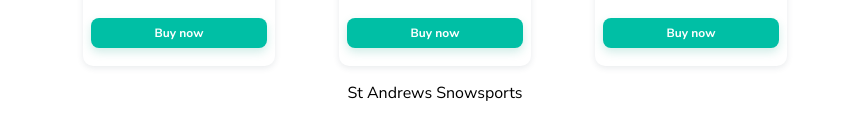
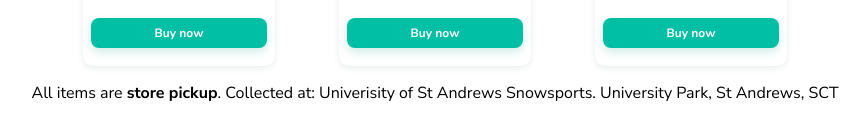
Before and after one commit to scrawnyColeman/saints-snow, a React (Create React App) app: page / in a window 1280 px wide. Shown: the part 614-754 px from the top of the page, without its empty margins (205-1071 px from the left). Built offline with nearby package versions, Linux system fonts and the light colour scheme.

Commit message:
disclaimer

```diff
--- a/src/components/Layout/Footer.js
+++ b/src/components/Layout/Footer.js
@@ -6,7 +6,12 @@
 `;
 
 const Header = () => {
-  return <StyledFooter>St Andrews Snowsports</StyledFooter>;
+  return (
+    <StyledFooter>
+      All items are <b>store pickup</b>. Collected at: Univerisity of St Andrews
+      Snowsports. University Park, St Andrews, SCT
+    </StyledFooter>
+  );
 };
 
 export default Header;
```
